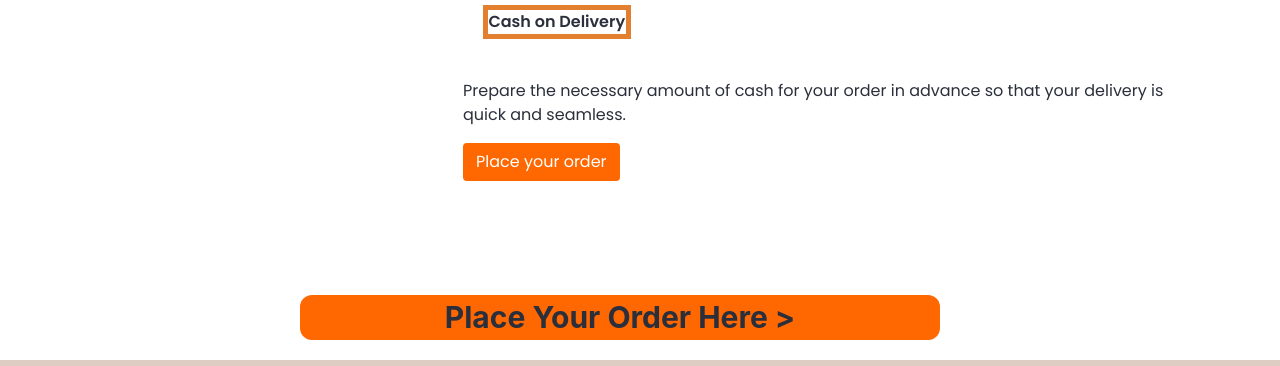
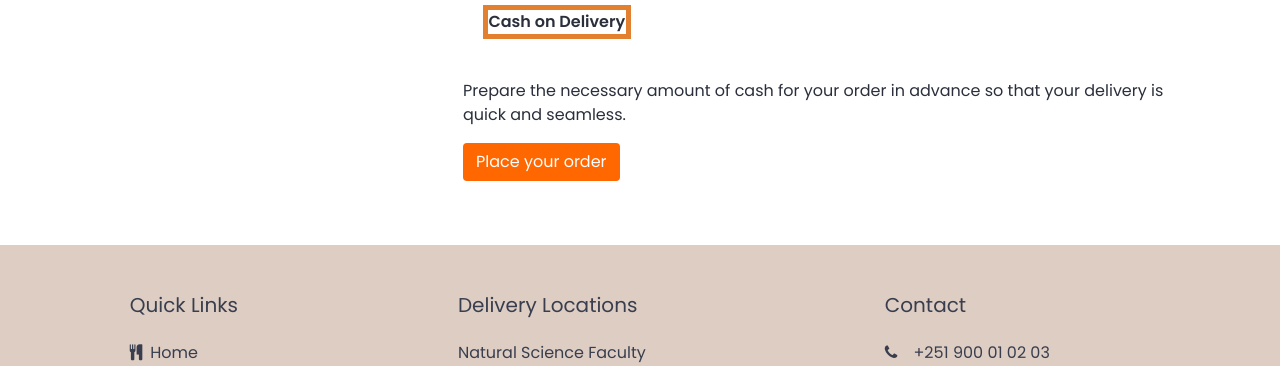
Before and after one commit to Yemisrach15/Mother-Bet-Delivery-Web-app, a plain HTML site: page checkout.html in a window 1280 px wide. Shown: the part 586-952 px from the top of the page. Drawn offline with nearby package versions, Linux system fonts and the light colour scheme; a script that the page names is missing.

Commit message:
checkout functionality

```diff
--- a/checkout.html
+++ b/checkout.html
@@ -144,7 +144,7 @@
     </div>
     </div>
 
-    <button class="button">Place Your Order Here > </button>
+
     <footer>
         <div class="row">
             <div class="col-md-2 col-sm-12">
```
